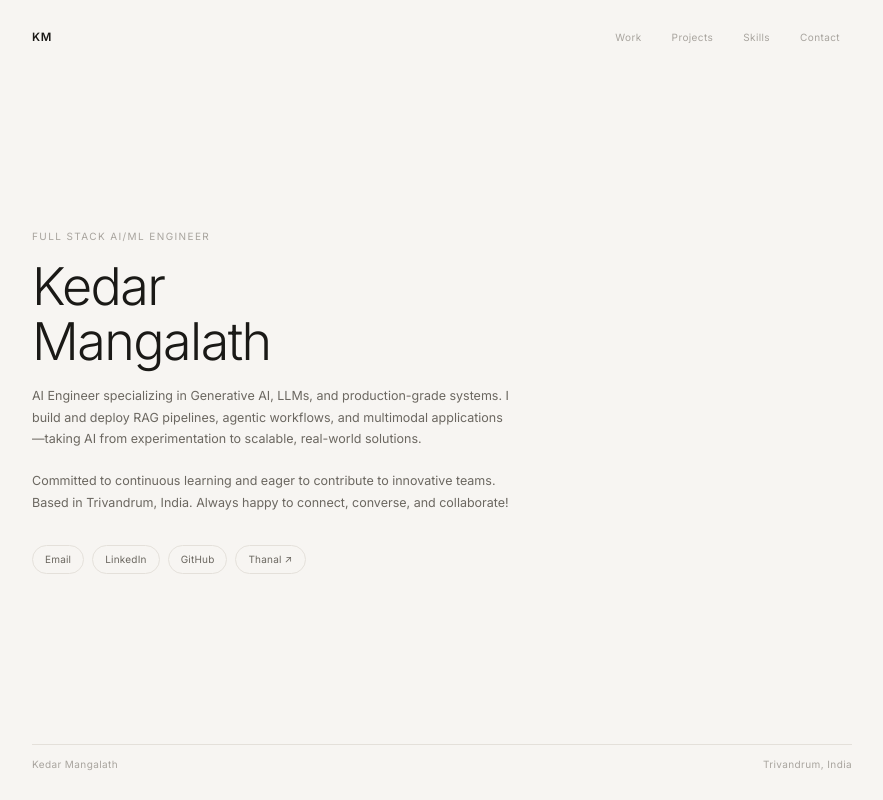
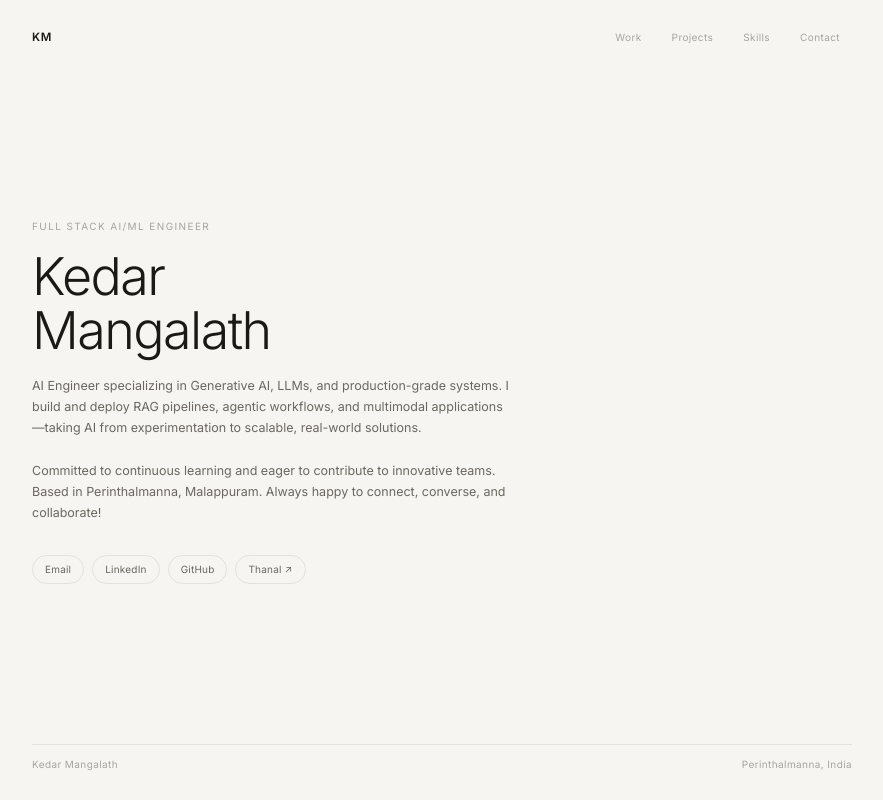
Before and after one commit to KedarMangalath/kedarmangalath, a Next.js app: page / in a window 1280 px wide. Shown: the whole page, without its empty margins (198-1081 px from the left). Built offline with nearby package versions, Linux system fonts and the light colour scheme.

Commit message:
Update location to Perinthalmanna, Malappuram

```diff
--- a/app/page.tsx
+++ b/app/page.tsx
@@ -144,7 +144,7 @@ export default function Portfolio() {
               </motion.h1>
               <motion.p variants={itemVariants} className="home-bio">
                 AI Engineer specializing in Generative AI, LLMs, and production-grade systems. I build and deploy RAG pipelines, agentic workflows, and multimodal applications—taking AI from experimentation to scalable, real-world solutions.<br /><br />
-                Committed to continuous learning and eager to contribute to innovative teams. Based in Trivandrum, India. Always happy to connect, converse, and collaborate!
+                Committed to continuous learning and eager to contribute to innovative teams. Based in Perinthalmanna, Malappuram. Always happy to connect, converse, and collaborate!
               </motion.p>
               <motion.div variants={itemVariants} className="home-links">
                 <motion.a whileHover={{ y: -2 }} whileTap={{ scale: 0.95 }} href="mailto:mangalathkedar@gmail.com">Email</motion.a>
@@ -416,7 +416,7 @@ export default function Portfolio() {
 
       <footer>
         <span>Kedar Mangalath</span>
-        <span>Trivandrum, India</span>
+        <span>Perinthalmanna, India</span>
       </footer>
     </div>
   )
```
